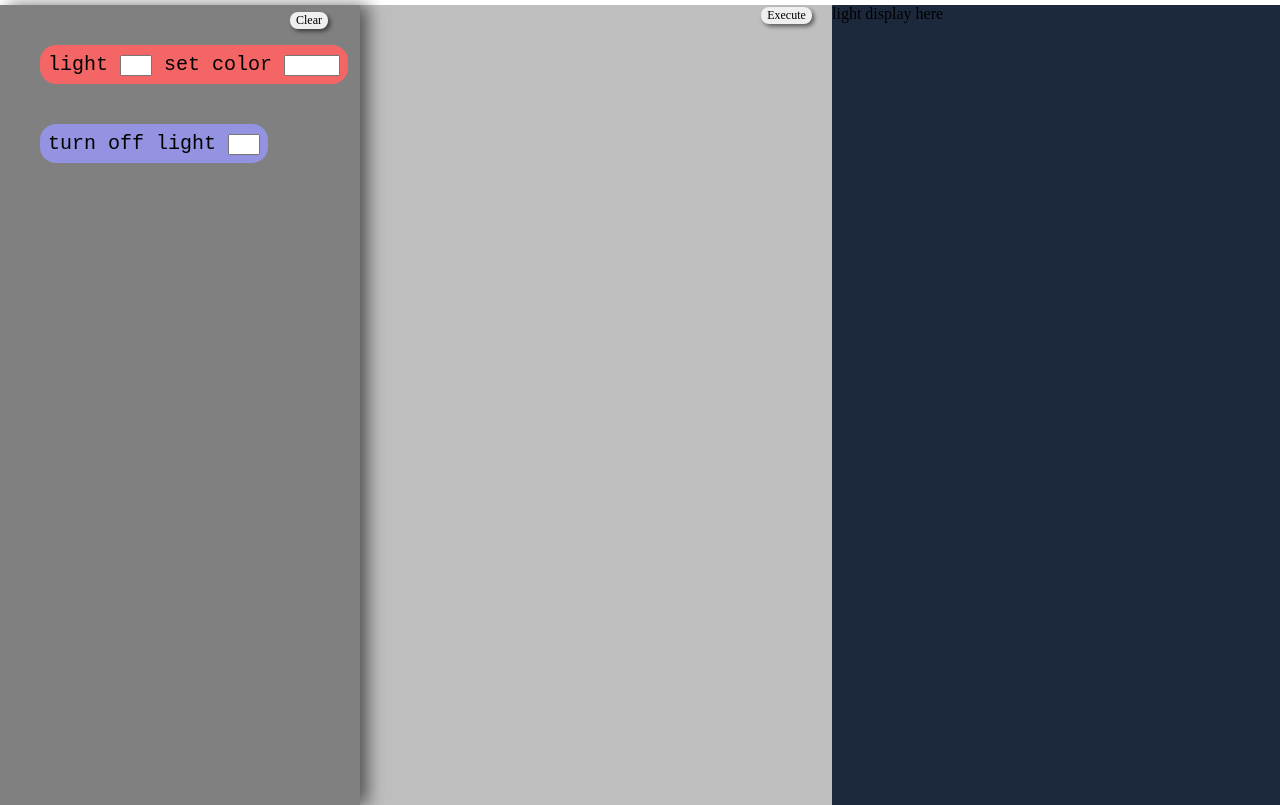
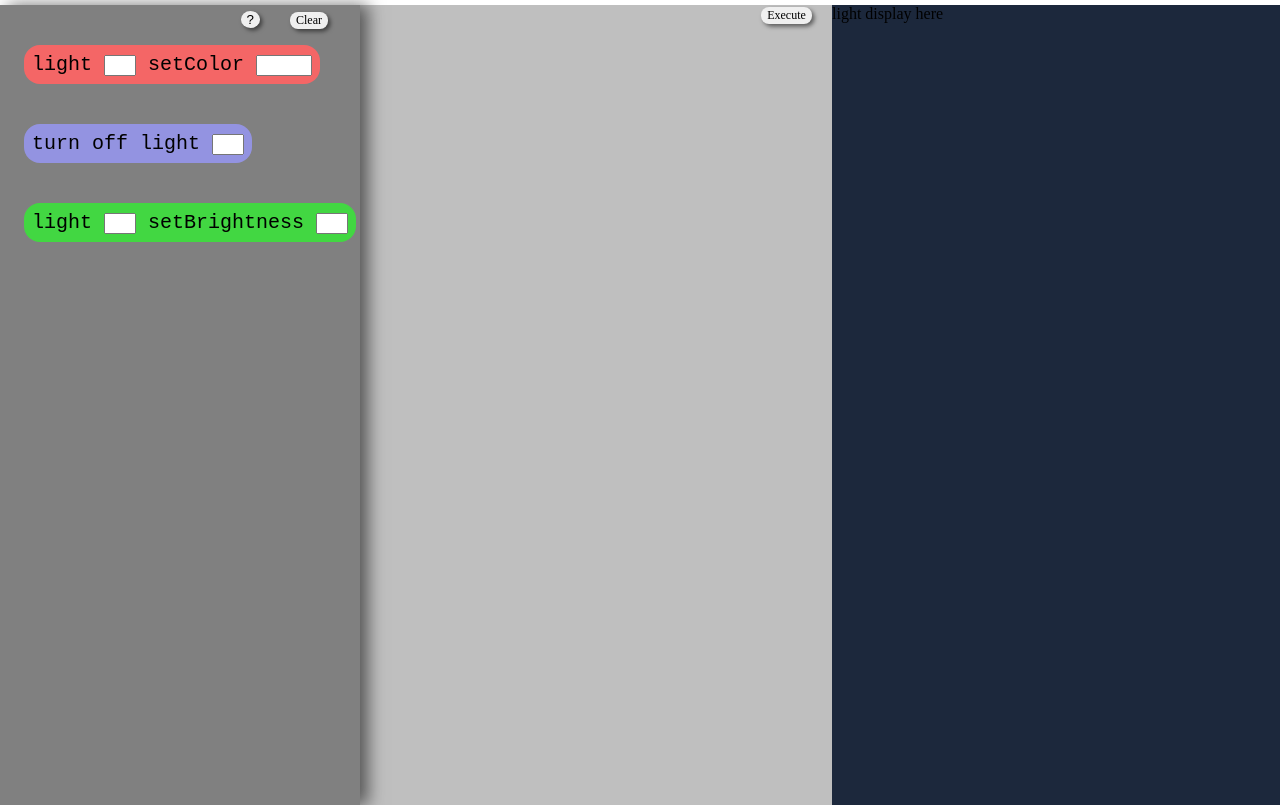
Before and after one commit to jcolon030/Knighthacks-VIII, a plain HTML site: page website/workpage.html in a window 1280 px wide. Shown: the part 131-936 px from the top of the page. Drawn offline with Linux system fonts and the light colour scheme; a web font is replaced by a local one.

Commit message:
brightness block

```diff
--- a/website/script.js
+++ b/website/script.js
@@ -146,6 +146,9 @@ function turnOffBlockClicked() {
     </span>`;
 }
 
+function setBrightnessBlockClicked(){
+  blockSpace.innerHTML += '<span class="setBrightnessBlock" style="margin-left:20vh;margin-top:0;margin-bottom:1vh;">light <input class="setBrightnessBlockPinNum" type="text" placeholder="ID"> setBrightness <input class="setBrightnessBlockBrightnessInput" type="text" placeholder="%"></span>';
+}
 
 function clearButton(){
   blockSpace.innerHTML = '<button id="execute" onclick="executeScript()">Execute</button>';
--- a/website/stylesclean.css
+++ b/website/stylesclean.css
@@ -160,7 +160,7 @@ header {
 .setColorBlock {
   display: inline-block;
   margin-top: 5vh;
-  margin-left: 5vh;
+  margin-left: 3vh;
   padding: 1vh;
   font-size: 2.5vh;
   font-family: monospace;
@@ -185,7 +185,7 @@ header {
 .turnOffBlock {
   display: inline-block;
   margin-top: 5vh;
-  margin-left: 5vh;
+  margin-left: 3vh;
   padding: 1vh;
   font-size: 2.5vh;
   font-family: monospace;
@@ -203,6 +203,27 @@ header {
   width: 3vh;
 }
 
+.setBrightnessBlock{
+    display: inline-block;
+    margin-top: 5vh;
+    margin-left: 3vh;
+    padding: 1vh;
+    font-size: 2.5vh;
+    font-family: monospace;
+    border-radius: 2vh;
+    background-color: hsl(120, 65%, 55%);
+    transition: background-color 0.25s;
+}
+
+.setBrightnessBlock:hover{
+    background-color: hsl(120, 65%, 40%);
+    cursor:pointer;
+}
+
+.setBrightnessBlock input{
+    width: 3vh;
+}
+
 
 #clearButton,
 #execute {
@@ -214,6 +235,15 @@ header {
   font-size:1.5vh;
 }
 
+#tutorialbutton{
+    position: absolute;
+    top: 0.7vh;
+    right: 12.5vh;
+    border: none;
+    border-radius: 100%;
+    box-shadow: 0.3vh 0.3vh 0.5vh hsla(0, 0%, 0%, 0.518);
+}
+
 #clearButton {
   position: absolute;
   top: 0.9vh;
@@ -221,7 +251,8 @@ header {
 }
 
 #clearButton:hover,
-#execute:hover {
+#execute:hover,
+#tutorialbutton:hover {
   background-color: hsl(0, 0%, 67%);
   cursor:pointer;
 }
--- a/website/workpage.html
+++ b/website/workpage.html
@@ -28,14 +28,19 @@
                 <!--using javascript, this span is copied and added to the innterHTML of the blockSpace div-->
                 <span class="setColorBlock" onclick="setColorBlockClicked()">
                 light <input class="setColorBlockPinNum">
-                set color <input class="setColorBlockColorInput">
+                setColor <input class="setColorBlockColorInput">
                 </span>
 
                 <span class="turnOffBlock" onclick="turnOffBlockClicked()">
                 turn off light <input class="turnOffBlockPinNum">
                 </span>
 
+                <span class="setBrightnessBlock" onclick="setBrightnessBlockClicked()">
+                    light <input class="setBrightnessBlockPinNum">
+                    setBrightness <input class="setBrightnessBlockBrightnessInput">
+                </span>
 
+                <button id="tutorialbutton">?</button>
                 <!--Clears blockSpace innerHTML except for the execute button-->
                 <button id="clearButton" onclick="clearButton()">Clear</button>
             </div>
```
